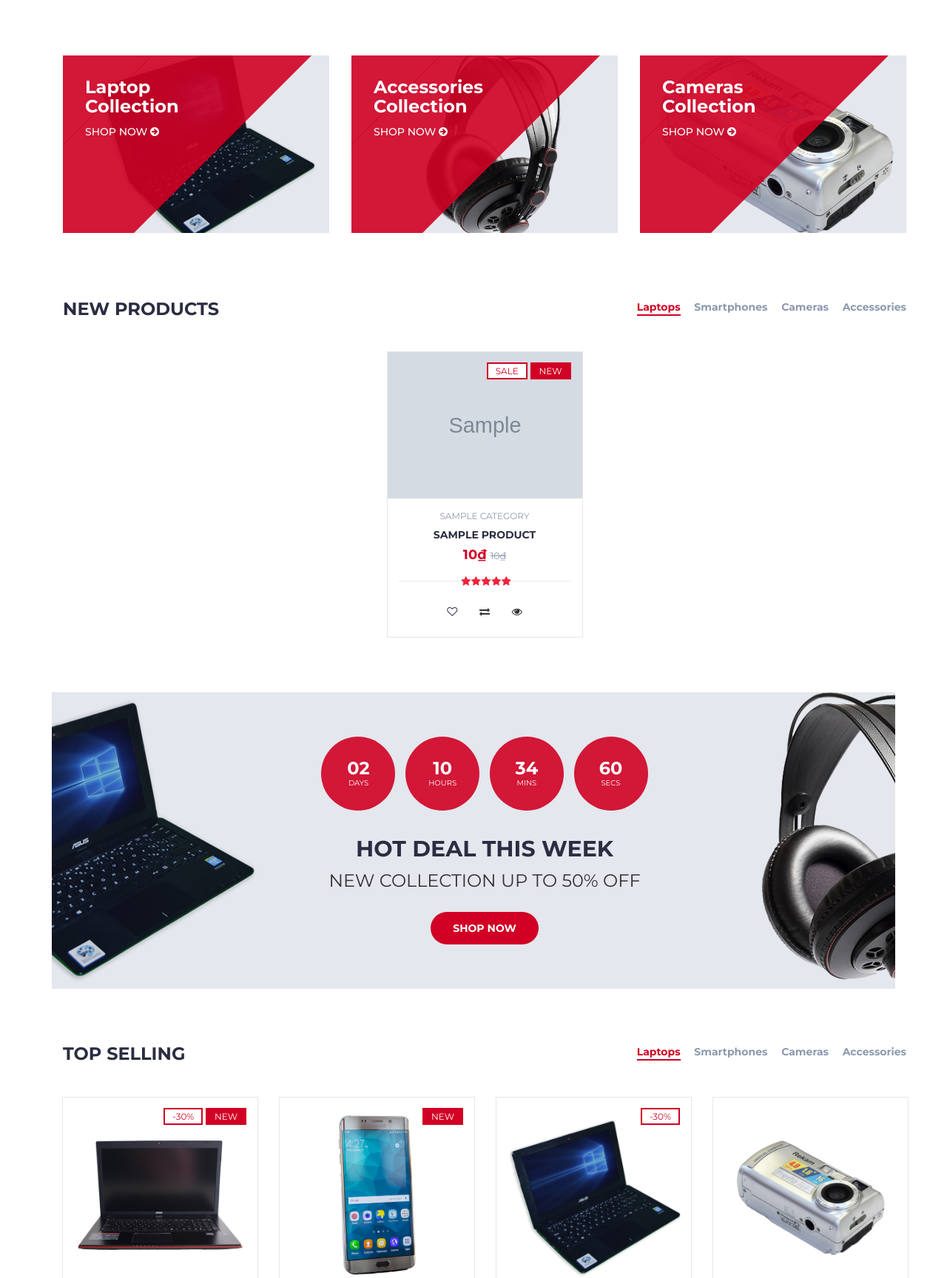
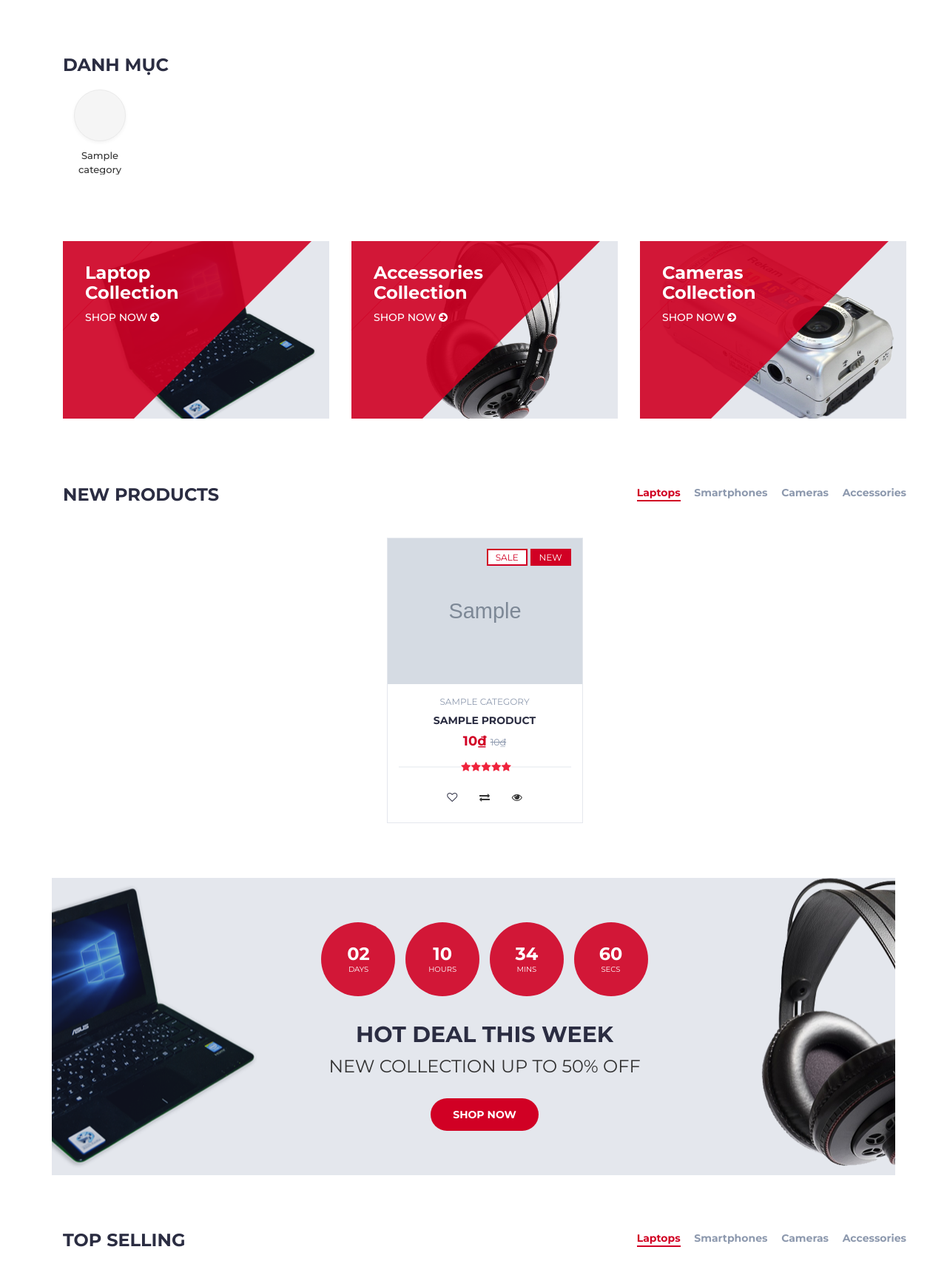
Before and after one commit to nmtoan883/TMDT, a Django app: template core/templates/core/product/list.html in a window 1280 px wide. Shown: the part 207-1935 px from the top of the page at 74% size. Run offline with Django 5.2, Linux system fonts and the light colour scheme; the template is opened without the code that fills it: most values are stand-ins (such as "Sample title", 1, 10 or a date in 2020); grey boxes marked "Sample" are stand-in pictures; some libraries are stand-ins or nearby versions.

Commit message:
feat: add shopee style category horizontal grid selection

```diff
--- a/core/templates/core/product/list.html
+++ b/core/templates/core/product/list.html
@@ -3,6 +3,36 @@
 {% block title %}Trang chủ E-Electro{% endblock %}
 {% block breadcrumb %}{% endblock %}
 {% block content %}
+<!-- CATEGORY QUICK SELECT SECTION (Shopee Style) -->
+<div class="section">
+    <div class="container">
+        <div class="row">
+            <div class="col-md-12">
+                <div class="section-title" style="margin-bottom: 20px;">
+                    <h3 class="title">Danh Mục</h3>
+                </div>
+                <div class="category-grid" style="display: flex; gap: 15px; overflow-x: auto; padding-bottom: 15px; width: 100%;">
+                    {% for c in categories %}
+                    <a href="{% url 'shop:product_list_by_category' c.slug %}" class="category-item" style="display: flex; flex-direction: column; align-items: center; width: 100px; flex-shrink: 0; text-decoration: none;">
+                        <div class="category-icon" style="width: 70px; height: 70px; background-color: #f5f5f5; border-radius: 50%; display: flex; align-items: center; justify-content: center; margin-bottom: 10px; transition: 0.3s; box-shadow: 0 2px 5px rgba(0,0,0,0.05); border: 1px solid #eaeaea;">
+                            {% if c.icon %}
+                            <i class="{{ c.icon }}" style="font-size: 24px; color: #D10024;"></i>
+                            {% else %}
+                            <i class="fa fa-th-large" style="font-size: 24px; color: #D10024;"></i>
+                            {% endif %}
+                        </div>
+                        <span style="font-size: 13px; text-align: center; color: #333; height: 35px; overflow: hidden; text-overflow: ellipsis; display: -webkit-box; -webkit-line-clamp: 2; line-clamp: 2; -webkit-box-orient: vertical;">
+                            {{ c.name }}
+                        </span>
+                    </a>
+                    {% endfor %}
+                </div>
+            </div>
+        </div>
+    </div>
+</div>
+<!-- /CATEGORY QUICK SELECT SECTION -->
+
 <!-- SECTION -->
 		<div class="section">
 			<!-- container -->
```
